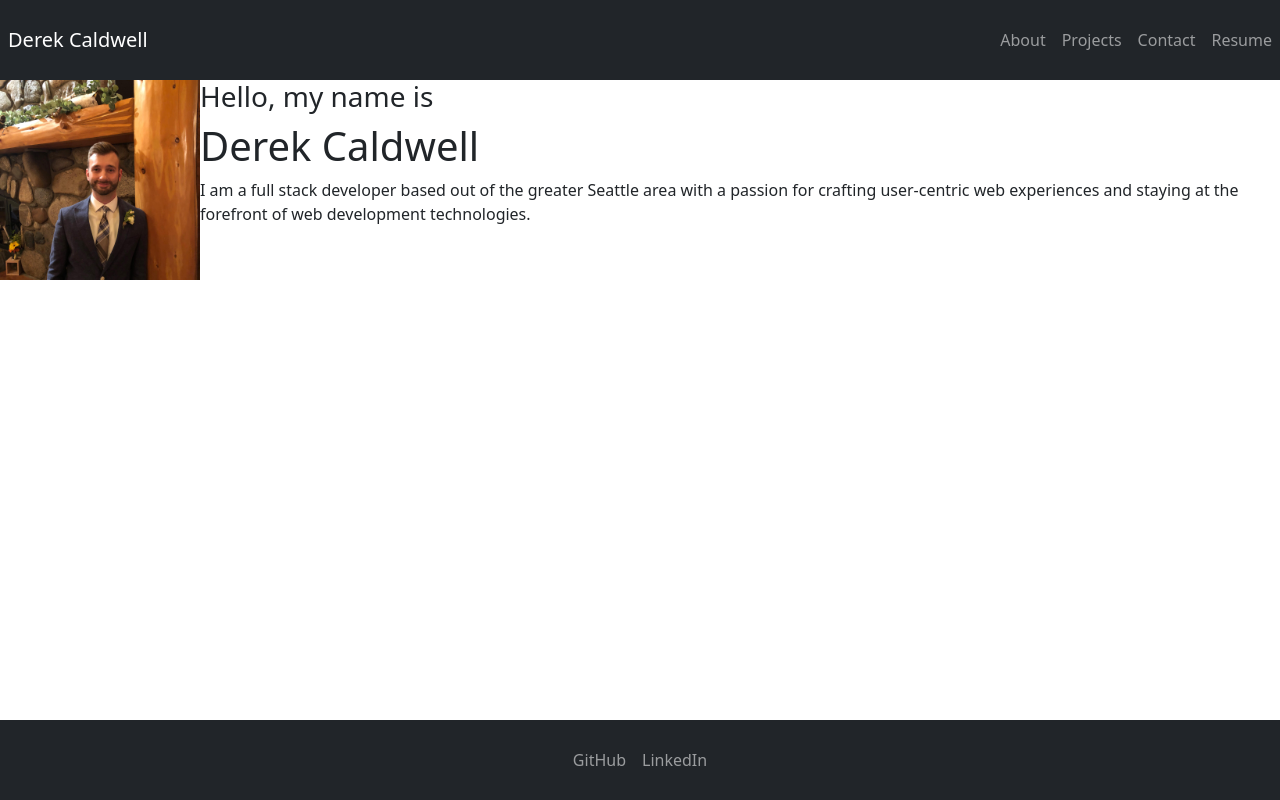
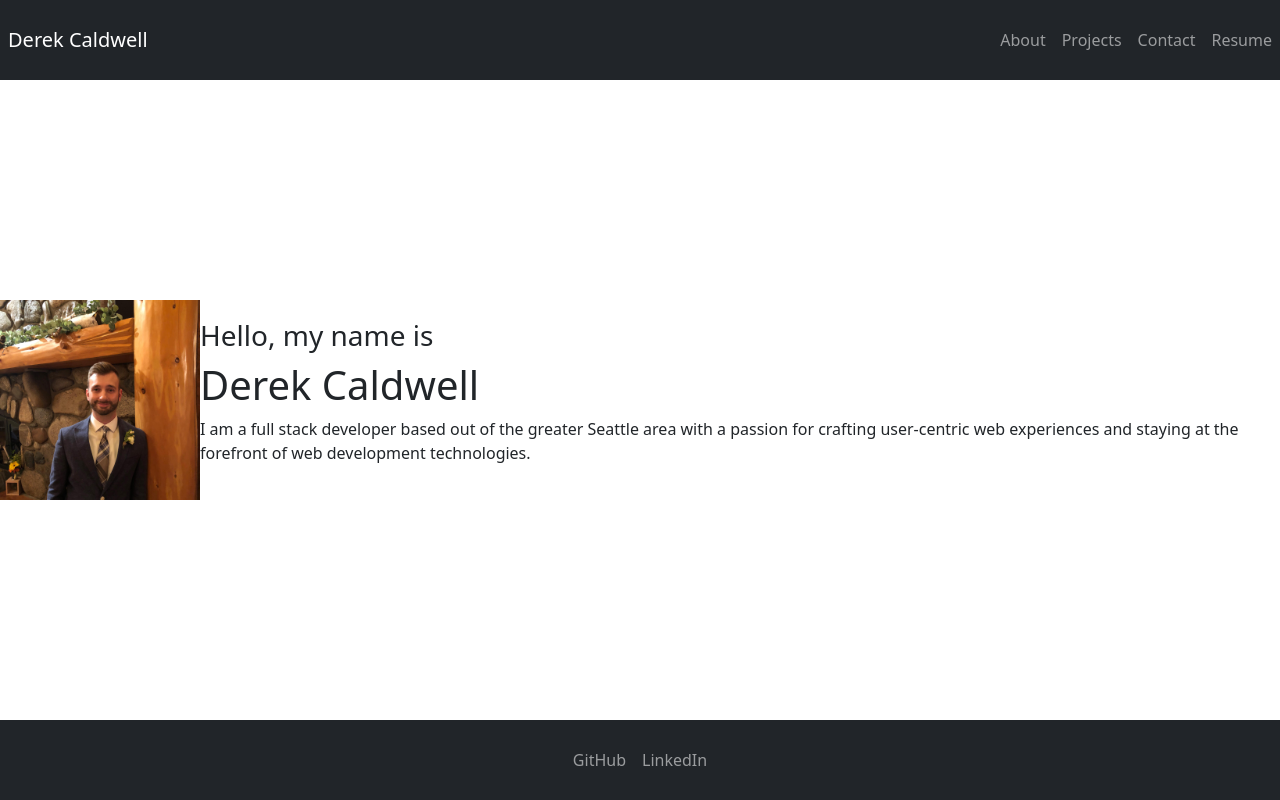
Before and after one commit to CaldwellDerek/professional-portfolio, a React (Create React App) app in the folder portfolio/: page / in a window 1280 px wide. Built offline with nearby package versions, Linux system fonts and the light colour scheme.

Commit message:
migrated css from inline to separate files

```diff
--- a/portfolio/src/components/about/index.css
+++ b/portfolio/src/components/about/index.css
@@ -1,8 +1,15 @@
+img {
+    height: 200px;
+    width: 200px;
+}
+
 #about {
-    width: 100%;
-    height: 100%;
     display: flex;
     flex-direction: row;
+    width: 100%;
+    height: 50%;
+    margin: auto;
+    align-items: center;
 }
 
 #intro {
--- a/portfolio/src/components/about/index.js
+++ b/portfolio/src/components/about/index.js
@@ -2,15 +2,12 @@ import React from "react";
 import './index.css'
 import profilePicture from "../../assets/profile-picture.jpg"
 
-const profileStyle = {
-    height: "200px",
-    width: "200px"
-}
+
 
 const About = () => {
     return (
         <div id="about">
-            <img style={profileStyle} src={profilePicture} alt="self portrait" />
+            <img src={profilePicture} alt="self portrait" />
             <div id="intro">
                 <h3>Hello, my name is</h3>
                 <h1>Derek Caldwell</h1>
--- a/portfolio/src/components/app/App.css
+++ b/portfolio/src/components/app/App.css
@@ -10,6 +10,9 @@ footer {
 .main {
   height: 80%;
   width: 100%;
+  display: flex;
+  flex-direction: row;
+  align-items: center;
 }
 
 .App {
--- a/portfolio/src/components/contact/index.js
+++ b/portfolio/src/components/contact/index.js
@@ -1,4 +1,5 @@
 import React from "react";
+import './index.css';
 
 const Contact = () => {
     return (
--- /dev/null
+++ b/portfolio/src/components/footer/index.css
@@ -0,0 +1,4 @@
+.footer-div {
+    height: 100%;
+    width: 100%;
+}
--- a/portfolio/src/components/footer/index.js
+++ b/portfolio/src/components/footer/index.js
@@ -1,11 +1,12 @@
 import React from "react";
 import Nav from 'react-bootstrap/Nav';
 import Navbar from 'react-bootstrap/Navbar';
+import './index.css';
 
 
 const Footer = () => {
     return (
-        <div className="w-100 h-100">
+        <div className="footer-div">
             <Navbar className="h-100 w-100" bg="dark" variant="dark" >
                 <Nav className="me-auto w-100 d-flex justify-content-center">
                     <Nav.Link href="https://github.com/CaldwellDerek" target="_blank">GitHub</Nav.Link>
--- /dev/null
+++ b/portfolio/src/components/navigation/index.css
@@ -0,0 +1,3 @@
+.nav-div {
+    height: 100%;
+}
--- a/portfolio/src/components/navigation/index.js
+++ b/portfolio/src/components/navigation/index.js
@@ -1,15 +1,11 @@
 import React from "react";
 import Nav from 'react-bootstrap/Nav';
 import Navbar from 'react-bootstrap/Navbar';
-
-const navStyle = {
-    height: "100%"
-}
-
+import './index.css';
 
 const Navigation = () => {
     return (
-        <div style={navStyle}>
+        <div className="nav-div">
             <Navbar className="h-100" bg="dark" variant="dark" >
                 <Navbar.Brand className="ms-2 w-100 d-flex justify-content-between" href="#about">Derek Caldwell</Navbar.Brand>
                 <Nav className="me-auto">
--- a/portfolio/src/components/projects/index.js
+++ b/portfolio/src/components/projects/index.js
@@ -1,5 +1,5 @@
 import React from "react";
-
+import './index.css';
 const Projects = () => {
     return (
         <div id="projects">
```
Also changed, not shown: portfolio/src/components/contact/index.css (added), portfolio/src/components/projects/index.css (added).
